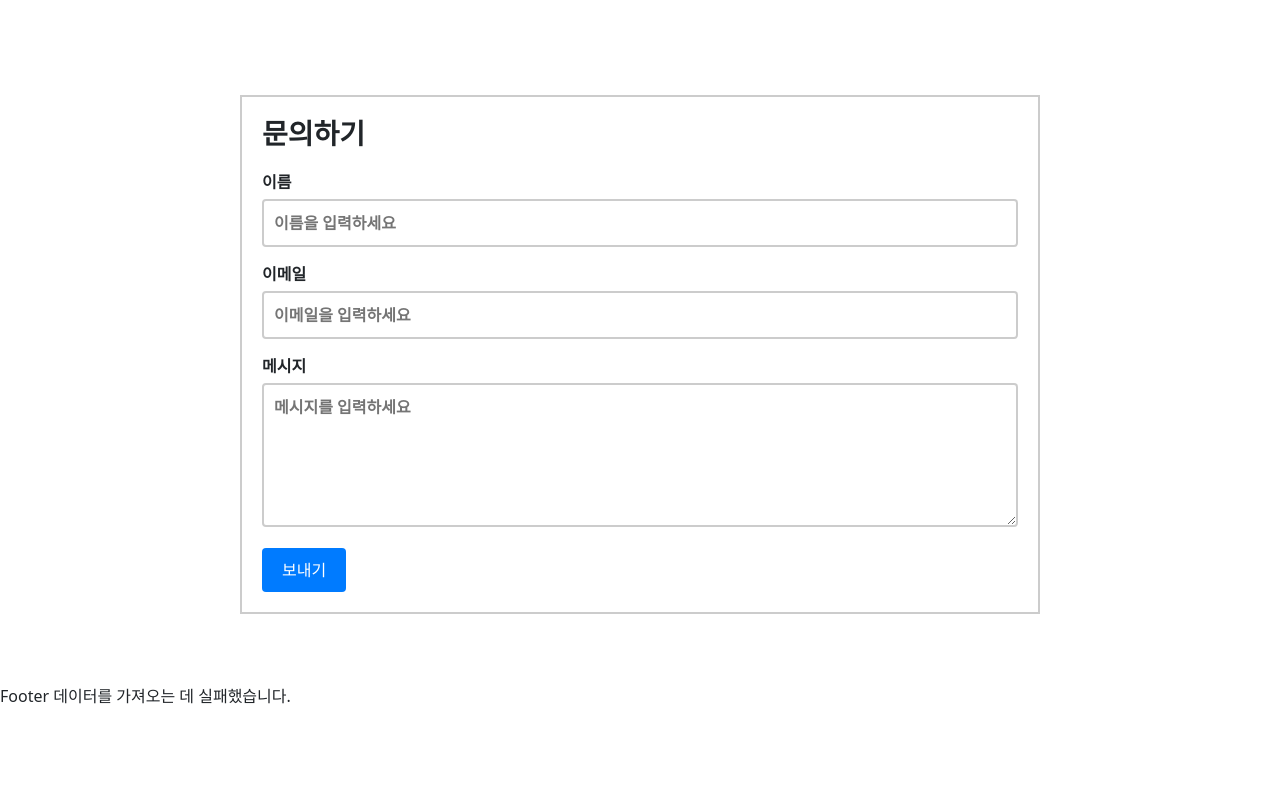
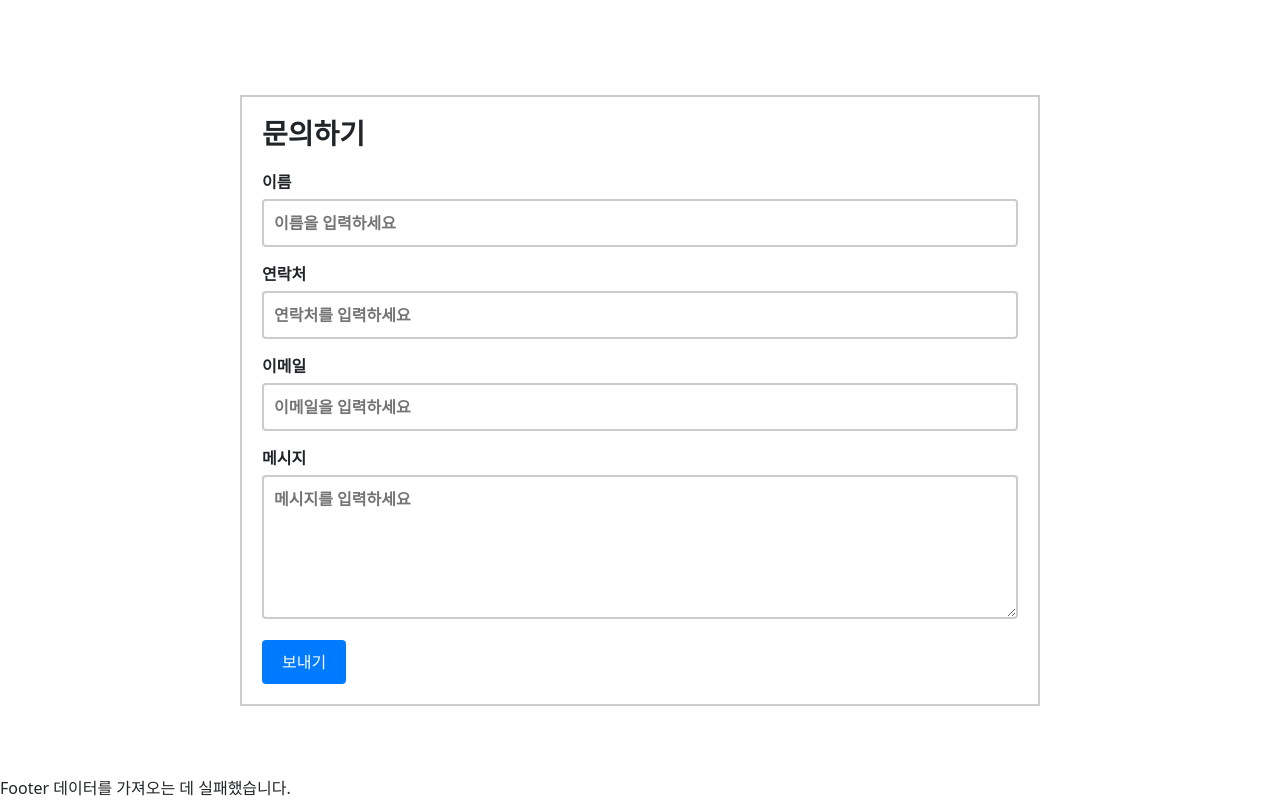
Before and after one commit to HwaJin9718/ace_it_project_frontend, a React (Create React App) app in the folder aceit/: page /contact in a window 1280 px wide. Shown: the part 849-1649 px from the top of the page. Before the commit the page ends 1557 px from the top, so only its background shows below. Built offline with nearby package versions, Linux system fonts and the light colour scheme; no server answers; a small style sheet from the web is missing.

Commit message:
add -  API connection for inquiry function of contact us

```diff
--- a/aceit/src/pages/Contact.jsx
+++ b/aceit/src/pages/Contact.jsx
@@ -3,6 +3,7 @@ import {GoogleMap, LoadScript, Marker} from '@react-google-maps/api';
 import NavbarComp from '../components/layouts/Navigation/NavbarComp';
 import {motion} from 'framer-motion'; // framer-motion 임포트
 import './Contact.css'; // CSS 파일 임포트
+import { sendInquiry }from '../api/AdminAPI'
 
 const containerStyle = {
   width: '100%',
@@ -41,6 +42,47 @@ const pageAnimate_1 = {
 };
 
 export default class Contact extends Component {
+
+  state = {
+    name: '',
+    call_num: '',
+    email: '',
+    message: '',
+  };
+
+  // 폼 제출 이벤트 핸들러
+  handleSubmit = async (e) => {
+    e.preventDefault();
+
+    const inquiryData = {
+      message: {
+        inquiry_writer: this.state.name,
+        inquiry_writer_email: this.state.email,
+        inquiry_writer_contact_number: this.state.call_num,
+        inquiry_details: this.state.message,
+      },
+    };
+
+    try {
+      await sendInquiry(inquiryData);
+      alert('문의가 성공적으로 전송되었습니다.');
+      // 입력 필드 초기화
+      this.setState({
+        name: '',
+        call_num: '',
+        email: '',
+        message: '',
+      });
+    } catch (error) {
+      alert('문의 전송 중 오류가 발생했습니다.');
+      console.error(error);
+    }
+  };
+
+  handleChange = (e) => {
+    this.setState({ [e.target.name]: e.target.value });
+  };
+
   render() {
     return (
       <div>
@@ -106,13 +148,26 @@ export default class Contact extends Component {
             animate="visible"
             variants={containerVariants}>
             <h3>문의하기</h3>
-            <form>
+            <form onSubmit={this.handleSubmit}>
               <label htmlFor="name">이름</label>
               <input
                   type="text"
                   id="name"
                   name="name"
                   placeholder="이름을 입력하세요"
+                  value={this.state.name}
+                  onChange={this.handleChange}
+                  required
+              />
+
+              <label htmlFor="call_num">연락처</label>
+              <input
+                  type="text"
+                  id="call_num"
+                  name="call_num"
+                  placeholder="연락처를 입력하세요"
+                  value={this.state.call_num}
+                  onChange={this.handleChange}
                   required
               />
 
@@ -122,6 +177,8 @@ export default class Contact extends Component {
                   id="email"
                   name="email"
                   placeholder="이메일을 입력하세요"
+                  value={this.state.email}
+                  onChange={this.handleChange}
                   required
               />
 
@@ -131,6 +188,8 @@ export default class Contact extends Component {
                   name="message"
                   rows="5"
                   placeholder="메시지를 입력하세요"
+                  value={this.state.message}
+                  onChange={this.handleChange}
                   required
               />
 
```
Lines whose indentation alone changed are shown as unchanged.
